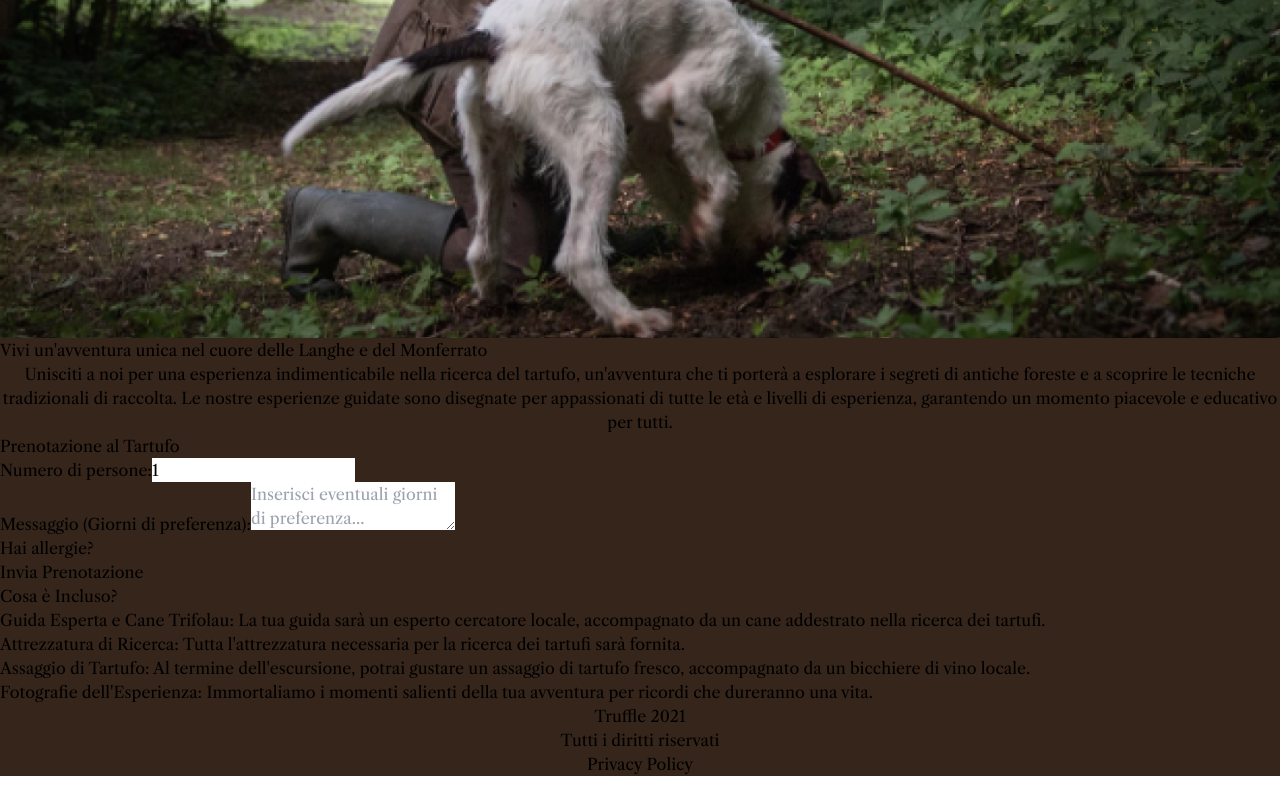
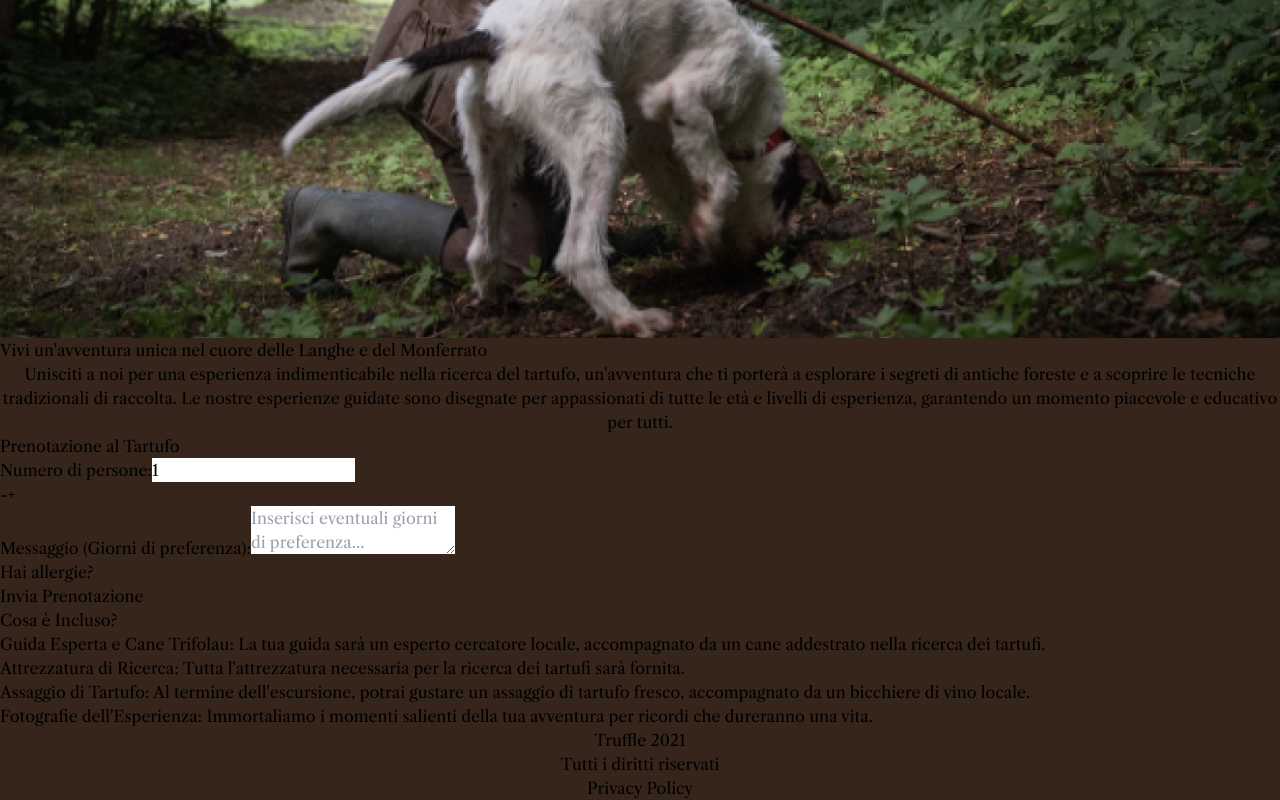
Before and after one commit to valeriogozzellino/TruffleSite, a React (Create React App) app in the folder truffle-site/: page /booked in a window 1280 px wide. Shown: the part 1882-2682 px from the top of the page. Before the commit the page ends 2658 px from the top, so only its background shows below. Built offline with nearby package versions, Linux system fonts and the light colour scheme.

Commit message:
implementing carousel

```diff
--- a/truffle-site/src/atoms/ManageQuantity.js
+++ b/truffle-site/src/atoms/ManageQuantity.js
@@ -9,6 +9,11 @@ const ManageQuantity = ({ quantity, setQuantity, setQuantityVisible }) => {
     console.log("Confirm");
     setIsConfirmed(true);
   };
+
+  const decrementaQuantita = () => {
+    setQuantity((prev) => (prev > 10 ? prev - 10 : 10));
+  };
+
   const handleBuyClick = () => {
     console.log("Email: ", email);
     console.log("Phone: ", phone);
@@ -26,7 +31,7 @@ const ManageQuantity = ({ quantity, setQuantity, setQuantityVisible }) => {
       </div>
       <div className="flex flex-row space-x-4">
         <button
-          onClick={() => setQuantity(quantity - 10)}
+          onClick={() => decrementaQuantita()}
           className="text-white border w-7 rounded-xl">
           -
         </button>
--- a/truffle-site/src/components/ContactBooked.js
+++ b/truffle-site/src/components/ContactBooked.js
@@ -13,7 +13,9 @@ const ContactBooked = () => {
   const handleAllergieClick = () => {
     setShowAllergie(!showAllergie);
   };
-
+  const decrementaPersone = () => {
+    setNumeroPersone((prev) => (prev > 1 ? prev - 1 : 1));
+  };
   return (
     <div className=" w-4/5 md:w-full border p-6 max-w-lg text-white m-5 bg-custom-brown-light rounded-xl shadow-lg">
       <div className="w-full h-full space-y-6">
@@ -30,6 +32,18 @@ const ContactBooked = () => {
             min="1"
             className="rounded-lg w-full p-2 text-black border border-gray-300 focus:outline-none focus:ring-2 focus:ring-custom-brown-dark"
           />
+          <div className="flex flex-row space-x-4">
+            <button
+              onClick={() => decrementaPersone()}
+              className="text-white border w-7 rounded-xl">
+              -
+            </button>
+            <button
+              onClick={() => setNumeroPersone(numeroPersone + 1)}
+              className="text-white border w-7 rounded-xl">
+              +
+            </button>
+          </div>
         </div>
 
         <div className="flex flex-col space-y-2">
--- a/truffle-site/src/pages/About.js
+++ b/truffle-site/src/pages/About.js
@@ -12,7 +12,7 @@ const About = () => {
       <div className="block md:hidden  w-full bg-custom-brown-dark">
         <NavBarMobile current={"/about"} />
       </div>
-      <h1 className="text-4xl text-center pt-36  text-white">
+      <h1 className="text-4xl text-center pt-5 md:pt-36  text-white">
         La Nostra Storia
       </h1>
       <div className="flex flex-col items-center">
--- a/truffle-site/src/pages/Home.js
+++ b/truffle-site/src/pages/Home.js
@@ -42,9 +42,9 @@ const Home = () => {
         <NavBarMobile current={"/"} />
       </div>
 
-      <Slider {...settings} className="">
+      <Slider {...settings} className="pt-28 md:pt-0">
         <div>
-          <video autoPlay loop muted className="w-full h-screen">
+          <video autoPlay loop muted className="w-full h-1/2 md:h-screen">
             <source src={videoCaccia} type="video/mp4" />
             Your browser does not support the video tag.
           </video>
@@ -53,21 +53,21 @@ const Home = () => {
           <img
             src="../img/tartufiVENDITA.png"
             alt="immagine prova"
-            className="w-full  h-screen"
+            className="w-full  h-1/2 md:h-screen"
           />
         </div>
         <div>
           <img
             src="../img/IMG_4397.png"
             alt="immagine prova"
-            className="w-full  h-screen"
+            className="w-full h-1/2 md:h-screen"
           />
         </div>
         <div>
           <img
             src="../img/IMG_4881.jpg"
             alt="immagine prova"
-            className="w-full h-screen"
+            className="w-full h-1/2 md:h-screen"
           />
         </div>
       </Slider>
--- a/truffle-site/src/pages/Shop.js
+++ b/truffle-site/src/pages/Shop.js
@@ -16,14 +16,16 @@ const Shop = () => {
         <NavBarMobile current={"/shop"} />
       </div>
 
-      <div className=" flex flex-col pt-32 justify-center">
+      <div className=" flex flex-col pt-10 md:pt-32 justify-center">
         <img
           src={insegna}
           alt="truffle"
           className="h-[500px] w-4/5 mx-auto rounded-lg shadow-md"
         />
       </div>
-
+      <h1 className="text-2xl text-center mb-5 mt-10 text-white">
+        <b>I NOSTRI PRODOTTI</b>
+      </h1>
       <div className="hidden md:flex">
         <WindowShop />
       </div>
```
